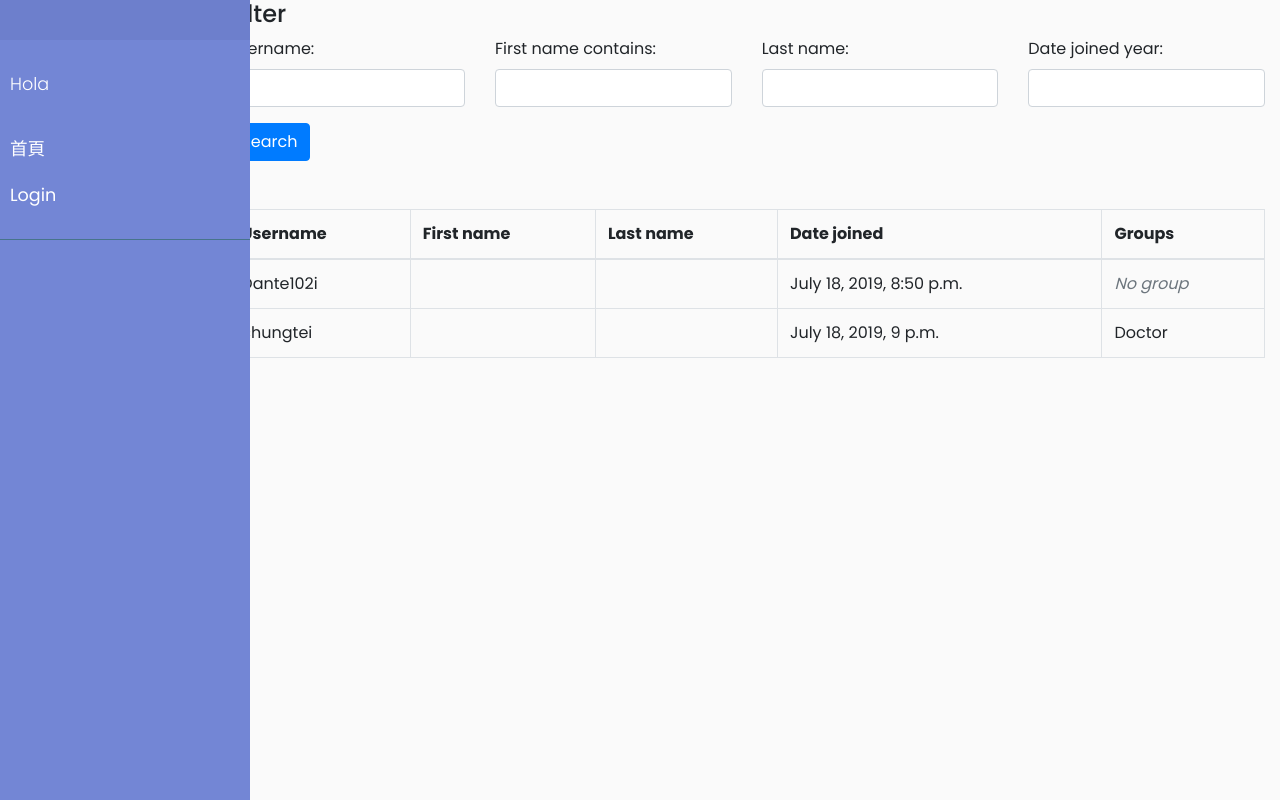
After one commit to phhuang102i/medical_record, a Django app: page /search/ in a window 1280 px wide. The commit adds this page. Run offline with Django 3.2, Linux system fonts and the light colour scheme; data comes from the database, SQL or seed files in the repository; parts of the project's set-up code (start-up, migrations or seed data) failed here and were passed over; some libraries are stand-ins or nearby versions.

Commit message:
custom_search for statistics(not done yet)

```diff
--- /dev/null
+++ b/catalog/filters.py
@@ -0,0 +1,9 @@
+from django.contrib.auth.models import User
+import django_filters
+
+class UserFilter(django_filters.FilterSet):
+    first_name = django_filters.CharFilter(lookup_expr='icontains')
+    date_joined = django_filters.NumberFilter( lookup_expr='year')
+    class Meta:
+        model = User
+        fields = ['username', 'first_name', 'last_name','date_joined' ]
--- a/catalog/views.py
+++ b/catalog/views.py
@@ -220,3 +220,11 @@ class IllnessAutocomplete(PermissionRequiredMixin,autocomplete.Select2QuerySetVi
             qs = qs.filter(name__icontains=self.q)
 
         return qs
+
+from django.contrib.auth.models import User
+from .filters import UserFilter
+# search for patient # in specific illness/meds/treatment
+def search(request):
+    user_list = User.objects.all()
+    user_filter = UserFilter(request.GET, queryset=user_list)
+    return render(request, 'search/user_list.html', {'filter': user_filter})
--- a/medical_record/settings.py
+++ b/medical_record/settings.py
@@ -44,6 +44,7 @@ INSTALLED_APPS = [
     'crispy_forms',
     'catalog',
     'searchableselect',
+    'widget_tweaks',
 ]
 CRISPY_TEMPLATE_PACK = 'bootstrap4'
 
--- a/medical_record/urls.py
+++ b/medical_record/urls.py
@@ -21,7 +21,7 @@ from django.views.generic import RedirectView
 from django.conf import settings
 from django.conf.urls.static import static
 from django.conf.urls import url
-from catalog.views import IllnessAutocomplete
+from catalog.views import IllnessAutocomplete, search
 
 urlpatterns = [
     path('admin/', admin.site.urls),
@@ -48,3 +48,7 @@ urlpatterns += static(settings.MEDIA_URL, document_root=settings.MEDIA_ROOT)
 urlpatterns += [
     url(r'^api/illness-autocomplete/$', IllnessAutocomplete.as_view(), name='illness-autocomplete'),
 ]
+
+urlpatterns += [
+     url(r'^search/$', search, name='search'),
+]
--- /dev/null
+++ b/templates/search/user_list.html
@@ -0,0 +1,69 @@
+{% extends 'base_generic.html' %}
+
+
+{% load widget_tweaks %}
+
+{% block content %}
+  <form method="get">
+    <div class="well">
+      <h4 style="margin-top: 0">Filter</h4>
+      <div class="row">
+        <div class="form-group col-sm-4 col-md-3">
+          {{ filter.form.username.label_tag }}
+          {% render_field filter.form.username class="form-control" %}
+        </div>
+        <div class="form-group col-sm-4 col-md-3">
+          {{ filter.form.first_name.label_tag }}
+          {% render_field filter.form.first_name class="form-control" %}
+        </div>
+        <div class="form-group col-sm-4 col-md-3">
+          {{ filter.form.last_name.label_tag }}
+          {% render_field filter.form.last_name class="form-control" %}
+        </div>
+        <div class="form-group col-sm-4 col-md-3">
+          {{ filter.form.date_joined.label_tag }}
+          {% render_field filter.form.date_joined class="form-control" %}
+        </div>
+
+      </div>
+      <button type="submit" class="btn btn-primary">
+        <span class="glyphicon glyphicon-search"></span> Search
+      </button>
+    </div>
+  </form>
+
+  <br></br>
+
+  <table class="table table-bordered">
+    <thead>
+      <tr>
+        <th>Username</th>
+        <th>First name</th>
+        <th>Last name</th>
+        <th>Date joined</th>
+        <th>Groups</th>
+      </tr>
+    </thead>
+    <tbody>
+      {% for user in filter.qs %}
+        <tr>
+          <td>{{ user.username }}</td>
+          <td>{{ user.first_name }}</td>
+          <td>{{ user.last_name }}</td>
+          <td>{{ user.date_joined }}</td>
+          <td>
+            {% for group in user.groups.all %}
+              {{ group }}
+            {% empty %}
+              <em class="text-muted">No group</em>
+            {% endfor %}
+          </td>
+        </tr>
+      {% empty %}
+        <tr>
+          <td colspan="5">No data</td>
+        </tr>
+      {% endfor %}
+    </tbody>
+  </table>
+{% endblock %}
```
Also changed, not shown: catalog/static/css/style2.css (line endings or trailing spaces).
